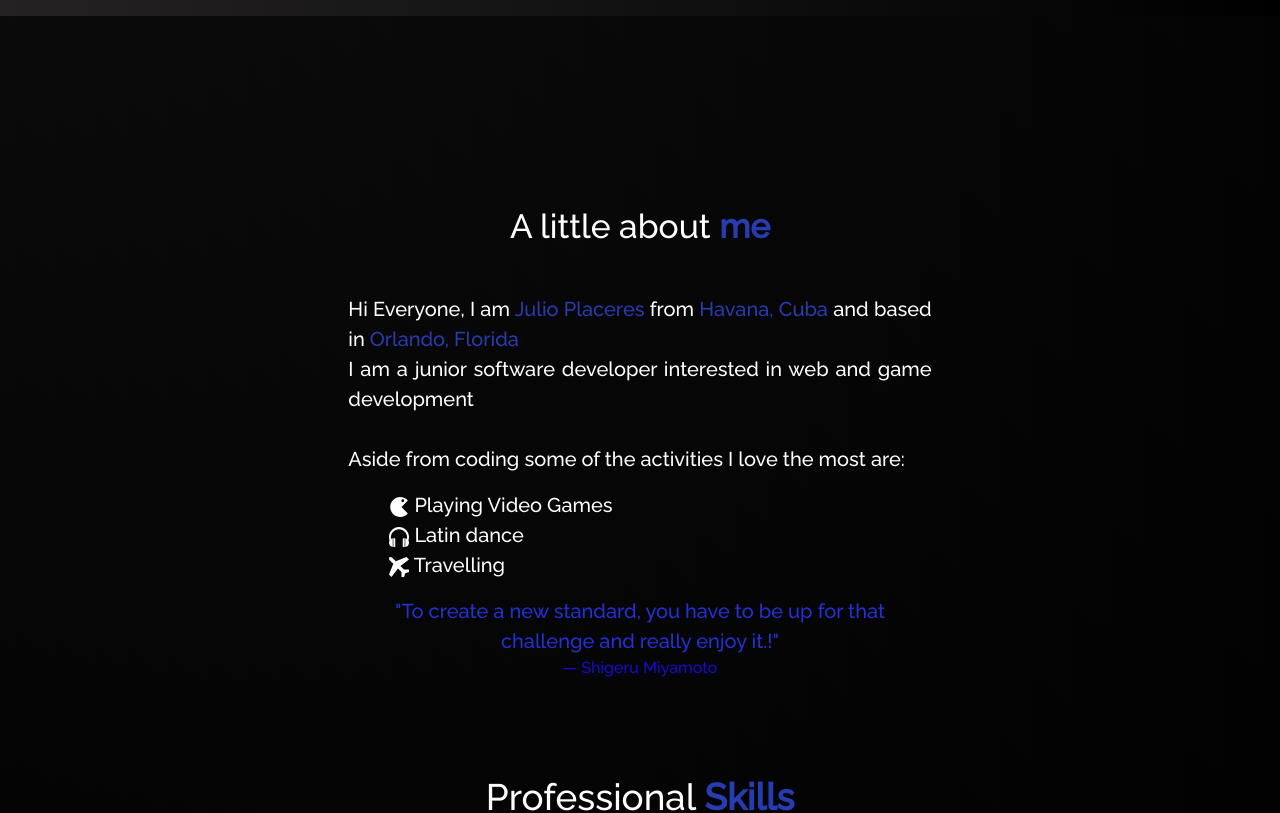
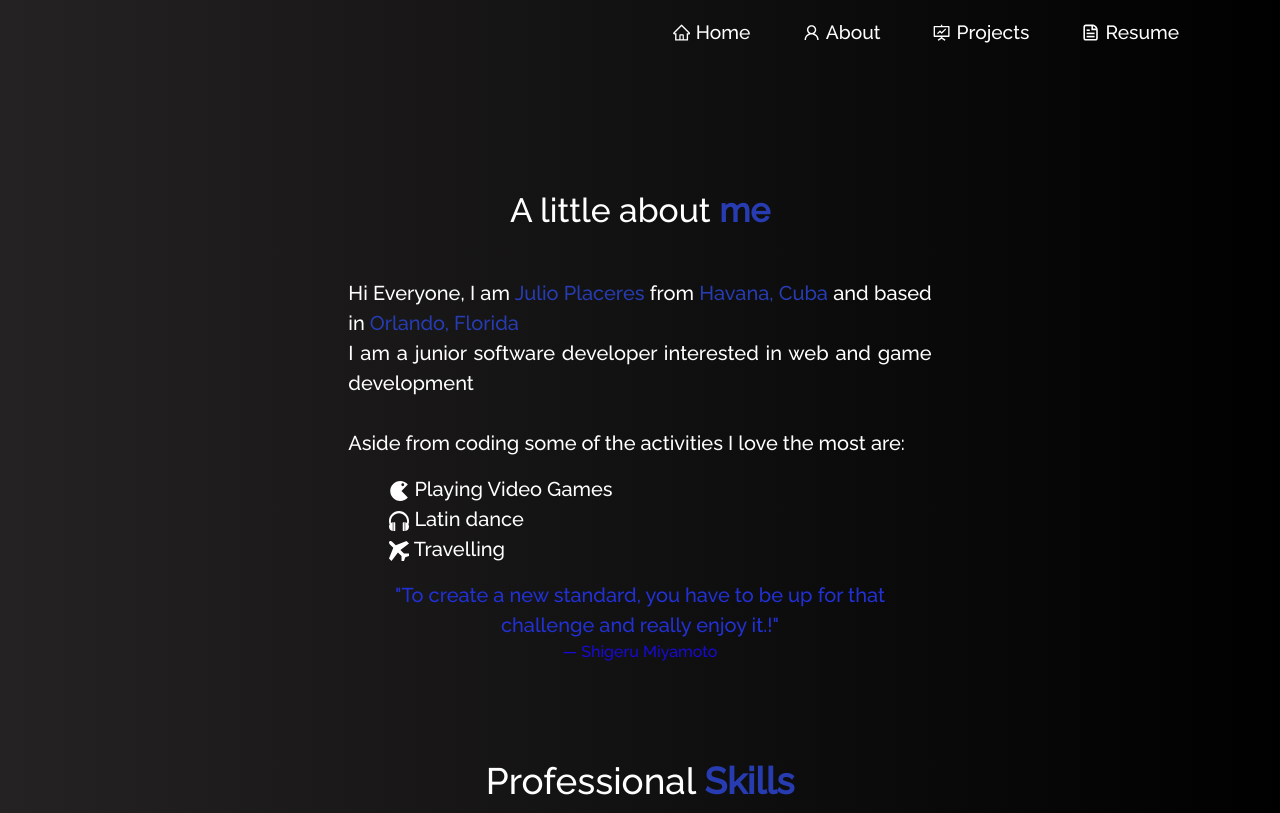
Before and after one commit to julioPlaceres/ReactPortfolio, a React (Create React App) app: page /about in a window 1280 px wide. Shown: the top 813 px of the page. Built offline with nearby package versions, Linux system fonts and the light colour scheme.

Commit message:
About section added to main page

```diff
--- a/src/components/About/About.js
+++ b/src/components/About/About.js
@@ -1,6 +1,7 @@
 import React from "react";
 import { Container, Row, Col } from "react-bootstrap";
 import Aboutcard from "./AboutCard";
+import Tech from "./Tech";
 
 function About() {
   return (
@@ -28,6 +29,7 @@ function About() {
         <h1 className="project">
           <strong className="blue">Tools</strong>
         </h1>
+        <Tech />
       </Container>
     </Container>
   );
--- a/src/components/About/Tech.js
+++ b/src/components/About/Tech.js
@@ -2,8 +2,9 @@
 import React from "react";
 import { Col, Row } from "react-bootstrap";
 import { DiJavascript1, DiReact, DiNodejs,
-  DiMongodb, DiGit, DiMysql, SiCsharp, SiLabview,
-  SiVisualstudiocode, SiHeroku } from "react-icons/di";
+  DiMongodb, DiGit, DiMysql } from "react-icons/di";
+  import { SiCsharp, SiHeroku, SiLabview,
+    SiVisualstudiocode } from "react-icons/si";
 
 function Techstack() {
   return (
--- a/src/components/Navbar.js
+++ b/src/components/Navbar.js
@@ -1,7 +1,16 @@
+// Import required Files
 import React, { useState } from "react";
 import Navbar from "react-bootstrap/Navbar";
 import Nav from "react-bootstrap/Nav";
 import Container from "react-bootstrap/Container";
+import { Link } from "react-router-dom";
+import {
+  AiOutlineHome,
+  AiOutlineFundProjectionScreen,
+  AiOutlineUser,
+} from "react-icons/ai";
+
+import { CgFileDocument } from "react-icons/cg";
 
 function NavBar() {
   const [expand, updateExpanded] = useState(false);
@@ -18,8 +27,70 @@ function NavBar() {
   window.addEventListener("scroll", scrollHandler);
 
   return (
-    <Navbar> <Container/> </Navbar>
+    <Navbar
+      expanded={expand}
+      fixed="top"
+      expand="md"
+      // Switch between NavBar Types
+      className={navColour ? "stick" : "navbar"}
+    >
+      <Container>
+        <Navbar.Toggle
+          aria-controls="responsive-navbar-nav"
+          onClick={() => {
+            updateExpanded(expand ? false : "expanded");
+          }}
+        >
+          <span></span>
+          <span></span>
+          <span></span>
+        </Navbar.Toggle>
+        <Navbar.Collapse id="responsive-navbar-nav">
+          <Nav className="ml-auto" defaultActiveKey="#home">
+            <Nav.Item>
+              <Nav.Link as={Link} to="/" onClick={() => updateExpanded(false)}>
+                <AiOutlineHome style={{ marginBottom: "2px" }} /> Home
+              </Nav.Link>
+            </Nav.Item>
+
+            <Nav.Item>
+              <Nav.Link
+                as={Link}
+                to="/about"
+                onClick={() => updateExpanded(false)}
+              >
+                <AiOutlineUser style={{ marginBottom: "2px" }} /> About
+              </Nav.Link>
+            </Nav.Item>
+
+            <Nav.Item>
+              <Nav.Link
+                as={Link}
+                to="/project"
+                onClick={() => updateExpanded(false)}
+              >
+                <AiOutlineFundProjectionScreen
+                  style={{ marginBottom: "2px" }}
+                />{" "}
+                Projects
+              </Nav.Link>
+            </Nav.Item>
+
+            <Nav.Item>
+              <Nav.Link
+                as={Link}
+                to="/resume"
+                onClick={() => updateExpanded(false)}
+              >
+                <CgFileDocument style={{ marginBottom: "2px" }} /> Resume
+              </Nav.Link>
+            </Nav.Item>
+          </Nav>
+        </Navbar.Collapse>
+      </Container>
+    </Navbar>
   );
 }
 
+// Expor Navbar Module
 export default NavBar;
--- a/src/style.css
+++ b/src/style.css
@@ -24,7 +24,6 @@ html {
   position: relative !important;
   padding-top: 150px !important;
   padding-bottom: 30px !important;
-  background-image: var(--background-color) !important;
   color: white !important;
 }
 
@@ -204,3 +203,130 @@ html {
 .blockquote-footer {
   color: #170ad4 !important;
 }
+
+/* NavBar */
+.stick {
+  background-color: #241bdad8 !important;
+  transition: all 0.3s ease-out 0s !important;
+  box-shadow: 0px 10px 10px 0px rgba(73, 86, 202, 0.507) !important;
+  backdrop-filter: blur(15px) !important;
+}
+
+.navbar {
+  position: fixed !important;
+  transition: all 0.3s ease-out 0s !important;
+  padding: 0.3rem 2rem !important;
+  font-size: 1.2rem !important;
+}
+
+.navbar-toggler {
+  padding: 0.25rem 1.5rem !important;
+  position: relative !important;
+  background-color: transparent !important;
+  border-color: transparent !important;
+}
+
+.navbar-toggler span {
+  display: block !important;
+  background-color: #1f32d8 !important;
+  height: 4px !important;
+  width: 27px !important;
+  margin-top: 5px !important;
+  margin-bottom: 5px !important;
+  transform: rotate(0deg) !important;
+  left: 0 !important;
+  opacity: 1 !important;
+}
+
+.navbar-toggler:focus,
+.navbar-toggler:active {
+  outline: 0 !important;
+}
+
+.navbar-toggler span:nth-child(1),
+.navbar-toggler span:nth-child(3) {
+  transition: transform 0.35s ease-in-out !important;
+  transition: transform 0.35s ease-in-out !important;
+}
+
+.navbar-toggler:not(.collapsed) span:nth-child(1) {
+  position: absolute !important;
+  left: 12px !important;
+  top: 10px !important;
+  transform: rotate(135deg) !important;
+  opacity: 0.9 !important;
+}
+
+.navbar-toggler:not(.collapsed) span:nth-child(2) {
+  height: 12px !important;
+  visibility: hidden !important;
+  background-color: transparent !important;
+}
+
+.navbar-toggler:not(.collapsed) span:nth-child(3) {
+  position: absolute !important;
+  left: 12px !important;
+  top: 10px !important;
+  transform: rotate(-135deg) !important;
+  opacity: 0.9 !important;
+}
+
+@media (max-width: 767px) {
+  .navbar {
+    padding: 1rem 2rem !important;
+    font-size: 1.4rem !important;
+    background-color: #071361 !important;
+  }
+  .navbar-nav .nav-item a::after {
+    display: none !important;
+  }
+}
+.navbar-brand {
+  color: rgb(250, 250, 250) !important;
+}
+
+.navbar-nav .nav-link {
+  color: white !important;
+  padding-right: 1rem !important;
+  padding-left: 1rem !important;
+}
+
+.nav-link {
+  padding: 0.8rem 1rem !important;
+}
+
+@media (max-width: 767px) {
+  .nav-link {
+    padding: 0.7rem 1rem !important;
+  }
+}
+
+.navbar-nav .nav-item {
+  position: relative;
+  margin-left: 20px;
+}
+
+.navbar-nav .nav-item a {
+  font-weight: 400;
+  transition: all 0.3s ease-out 0s;
+  position: relative;
+  z-index: 1;
+}
+
+.navbar-nav .nav-item a::after {
+  content: "";
+  position: relative;
+  display: block;
+  height: 5px;
+  width: 0;
+  border-radius: 16px;
+  background: #1d96ce;
+  bottom: 1px;
+  left: 0;
+  z-index: -1;
+  transition: all 0.3s ease-out 0s;
+}
+
+.navbar-nav .nav-item a:hover::after {
+  width: 100%;
+}
```
